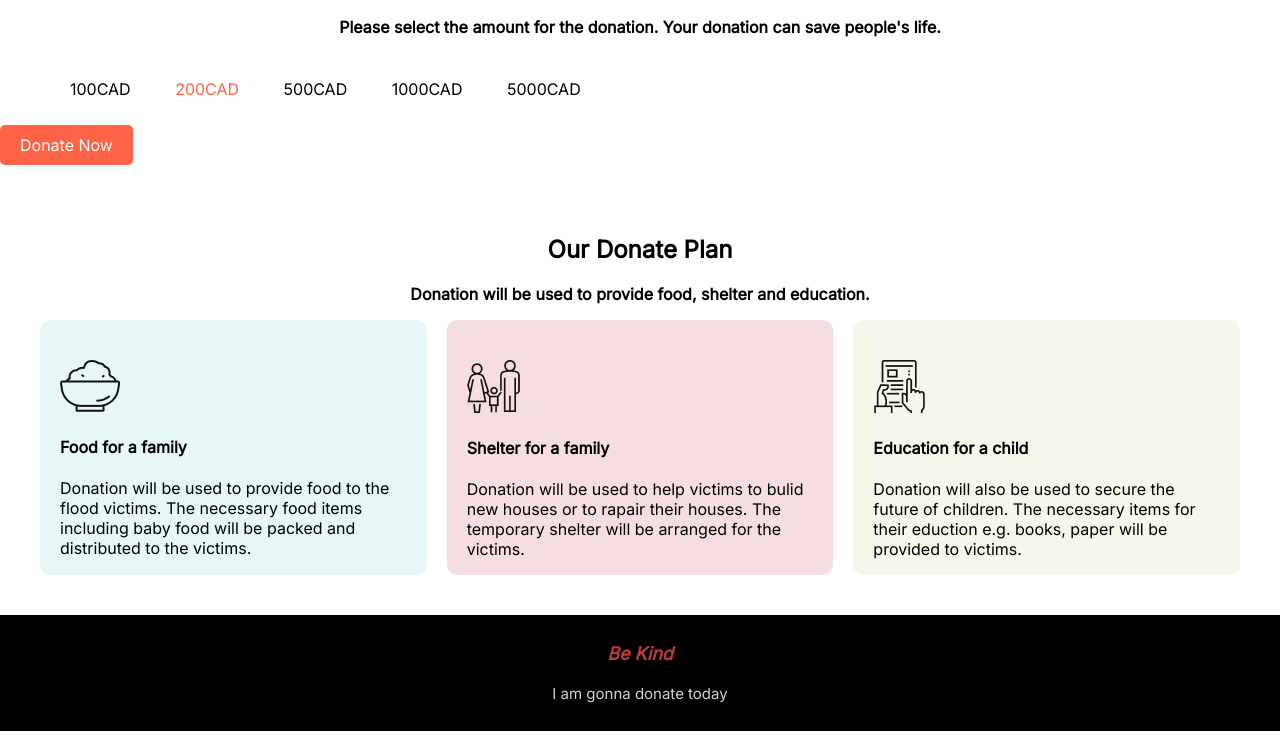
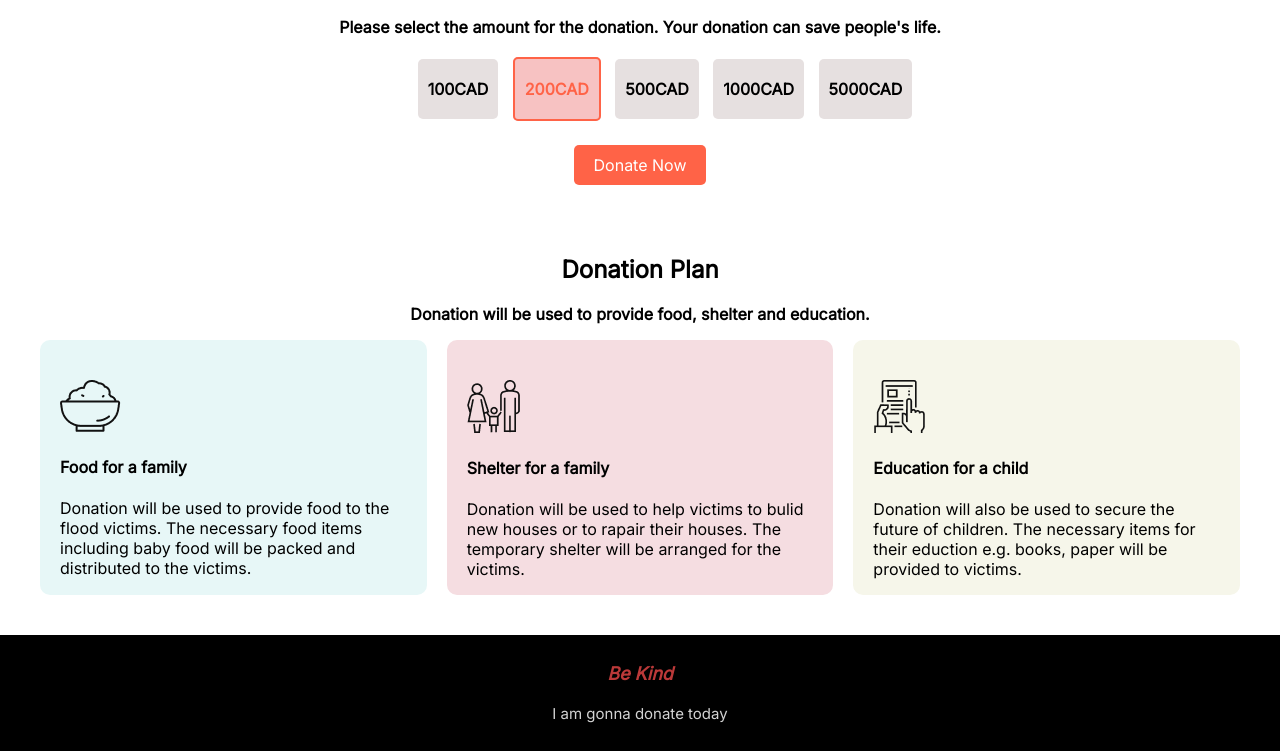
Before and after one commit to anshimi/donate-today, a plain HTML site: page index.html in a window 1280 px wide. Shown: the part 836-1587 px from the top of the page. Drawn offline with Linux system fonts and the light colour scheme.

Commit message:
amount-format

```diff
--- a/index.html
+++ b/index.html
@@ -44,14 +44,14 @@
                     <li>5000CAD</li>
                 </ul>
             </div>
-            <div>
+            <div class="link-centre">
                 <a class="link-button" target="_blank" href="https://www.linkedin.com/in/annya-shimi/">Donate Now</a>
             </div>
         </div>
     </section>
     <section>
         <div>
-            <h2 class="text-decor"><b>Our Donate Plan</b></h2>
+            <h2 class="text-decor"><b>Donation Plan</b></h2>
             <p class="text-decor">
                 Donation will be used to provide food, shelter and education.
             </p>
--- a/style.css
+++ b/style.css
@@ -16,8 +16,9 @@ h2 {
     width: 100%;
 }
 
+
 .container img {
-    opacity: 0.8;
+    opacity: 0.7;
 }
 
 .container {
@@ -40,7 +41,6 @@ h2 {
     padding: 10px 20px;
     color: white;
     border-radius: 5px;
-
 }
 
 .text-decor {
@@ -61,13 +61,25 @@ h2 {
 li {
     display: inline;
     padding: 20px 10px;
-    margin-left: 20px;
+    margin-left: 10px;
+    font-weight: bold;
+    background-color: rgb(230, 224, 224);
+    border-radius: 5px;
+}
 
+ul {
+    text-align: center;
 }
 
 #amount-200 {
     color: tomato;
+    background-color: rgb(247, 194, 194);
+    border: 2px solid tomato;
+}
 
+.link-centre {
+    margin-top: 20px;
+    text-align: center;
 }
 
 .flexible-container {
```
